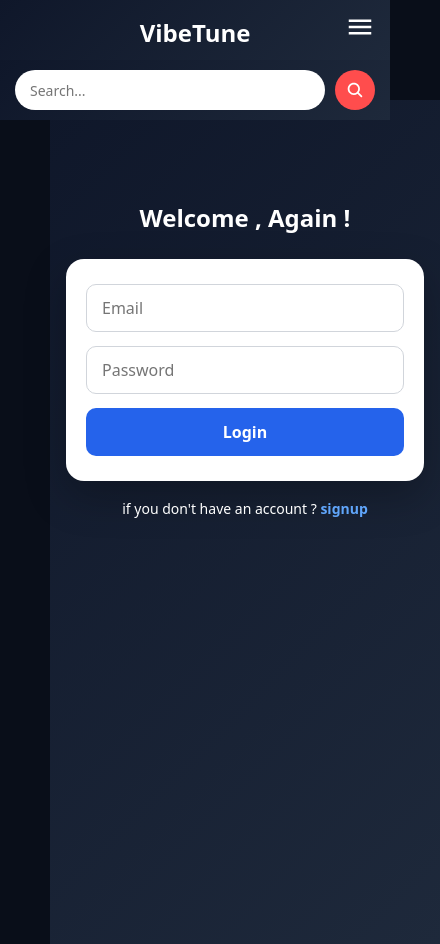
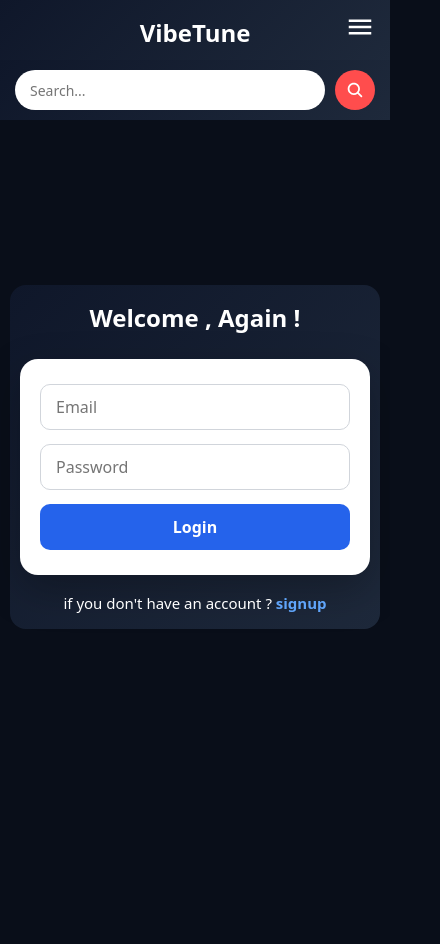
Before and after one commit to vasimkatiya/vibeTune, a React (Vite) app in the folder Frontend/: page / in a window 390 px wide. Shown: the whole page, 440 px wide, since content can reach past the window. After the commit the page ends 844 px from the top, so only its background shows below. Built offline with nearby package versions, Linux system fonts and the light colour scheme.

Commit message:
layout-2

```diff
--- a/Frontend/src/auth/form.css
+++ b/Frontend/src/auth/form.css
@@ -1,3 +1,5 @@
+/* form.css */
+
 @import url("https://fonts.googleapis.com/css2?family=Poppins:wght@300;400;500;600;700&display=swap");
 
 * {
@@ -7,13 +9,10 @@
     font-family: "Poppins", sans-serif;
 }
 
-body {
-    background: #090e19;
-}
-
 .form-container {
-    min-height: 100vh;
-    width: 50vh;
+    min-height: 90vh;
+    width: 100%;
+    max-width: 380px;
     border-radius: 2rem;
     display: flex;
     flex-direction: column;
@@ -21,13 +20,13 @@ body {
     align-items: center;
     background: linear-gradient(135deg, #0f172a, #1e293b);
     padding: 20px;
-    margin: 0 auto; /* keep it centered instead of absolute-positioned */
+    margin: 0 auto;
 }
 
 .form-text {
     margin-bottom: 25px;
     width: 100%;
-    max-width: 400px;
+    text-align: center;
 }
 
 .form-text h3 {
@@ -57,7 +56,7 @@ option {
     padding: 0 15px;
     border: 1px solid #d1d5db;
     border-radius: 10px;
-    font-size: 16px; /* 16px prevents iOS Safari auto-zoom on focus */
+    font-size: 16px; /* keeps iOS Safari from auto-zooming on focus */
     outline: none;
     transition: .25s;
 }
@@ -79,7 +78,7 @@ option {
     cursor: pointer;
     transition: .3s;
     text-transform: capitalize;
-    -webkit-tap-highlight-color: transparent; /* removes gray flash on mobile tap */
+    -webkit-tap-highlight-color: transparent;
 }
 
 .form-container button:hover {
@@ -87,7 +86,7 @@ option {
 }
 
 .form-container button:active {
-    transform: scale(0.98); /* small tactile feedback for touch */
+    transform: scale(0.98);
 }
 
 .form-container button:disabled {
@@ -113,13 +112,12 @@ option {
     text-decoration: underline;
 }
 
-/* Tablet / small laptop */
+/* Tablet */
 @media (max-width: 768px) {
     .form-container {
-        width: 90%;
-        max-width: 420px;
+        max-width: 400px;
         border-radius: 1.5rem;
-        padding: 24px 16px;
+        padding: 20px 12px;
     }
 
     .form-text h3 {
@@ -136,12 +134,10 @@ option {
 @media (max-width: 480px) {
     .form-container {
         width: 100%;
-        min-height: 100vh;
-        min-height: 100dvh; /* accounts for mobile browser UI bars */
-        border-radius: 0; /* full-bleed screen on small phones */
-        padding: 24px 16px;
-        justify-content: flex-start;
-        padding-top: 12vh;
+        max-width: 100%;
+        min-height: auto;
+        border-radius: 1rem;
+        padding: 16px 10px;
     }
 
     .form-text h3 {
@@ -157,21 +153,12 @@ option {
 
     .form-container input,
     .form-container button {
-        height: 48px; /* comfortable touch target, still ≥44px min */
-    }
-
-    .form-container p {
-        font-size: 14px;
+        height: 46px;
     }
 }
 
-/* Very small phones (e.g. SE) */
+/* Very small phones */
 @media (max-width: 360px) {
-    .form-container {
-        padding: 16px 12px;
-        padding-top: 8vh;
-    }
-
     .form-container form {
         padding: 20px 16px;
     }
--- a/Frontend/src/index.css
+++ b/Frontend/src/index.css
@@ -1,21 +1,22 @@
+/* index.css */
 
-.app{
+.app {
     display: flex;
     flex-direction: row;
 }
 
-.con > h3{
+.con > h3 {
     text-align: center;
     text-transform: capitalize;
     color: white;
     padding: 0.7rem;
 }
 
-body{
+body {
     overflow-x: hidden;
 }
 
-main{
+main {
     position: relative;
     width: 80vw;
     height: auto;
@@ -26,11 +27,24 @@ main{
     align-items: center;
 }
 
+/* Tablet: sidebar likely shrinks or collapses here — adjust offset, don't just shrink width */
 @media (max-width: 768px) {
-    main{
-        top: 100px;
-        left: 50px;
+    main {
+        top: 90px;
+        left: 0;
         width: 100vw;
-        height: auto;
+        min-height: calc(100vh - 90px);
+        padding: 0 12px;
     }
 }
+
+/* Phone: assume sidebar becomes a top navbar / hamburger and no longer pushes content */
+@media (max-width: 480px) {
+    main {
+        top: 70px;
+        left: 0;
+        width: 100vw;
+        min-height: calc(100vh - 70px);
+        padding: 0 10px;
+    }
+}
```
